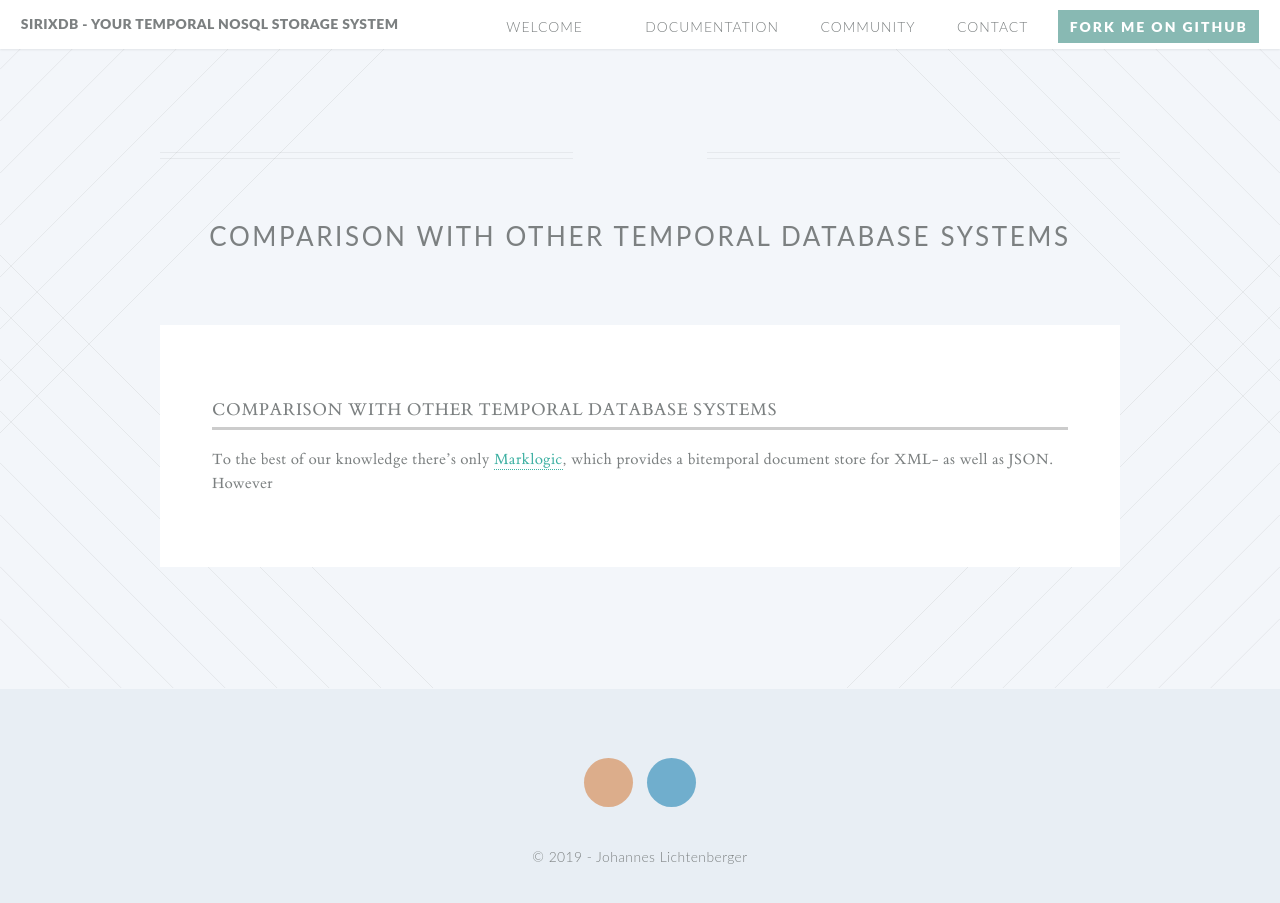
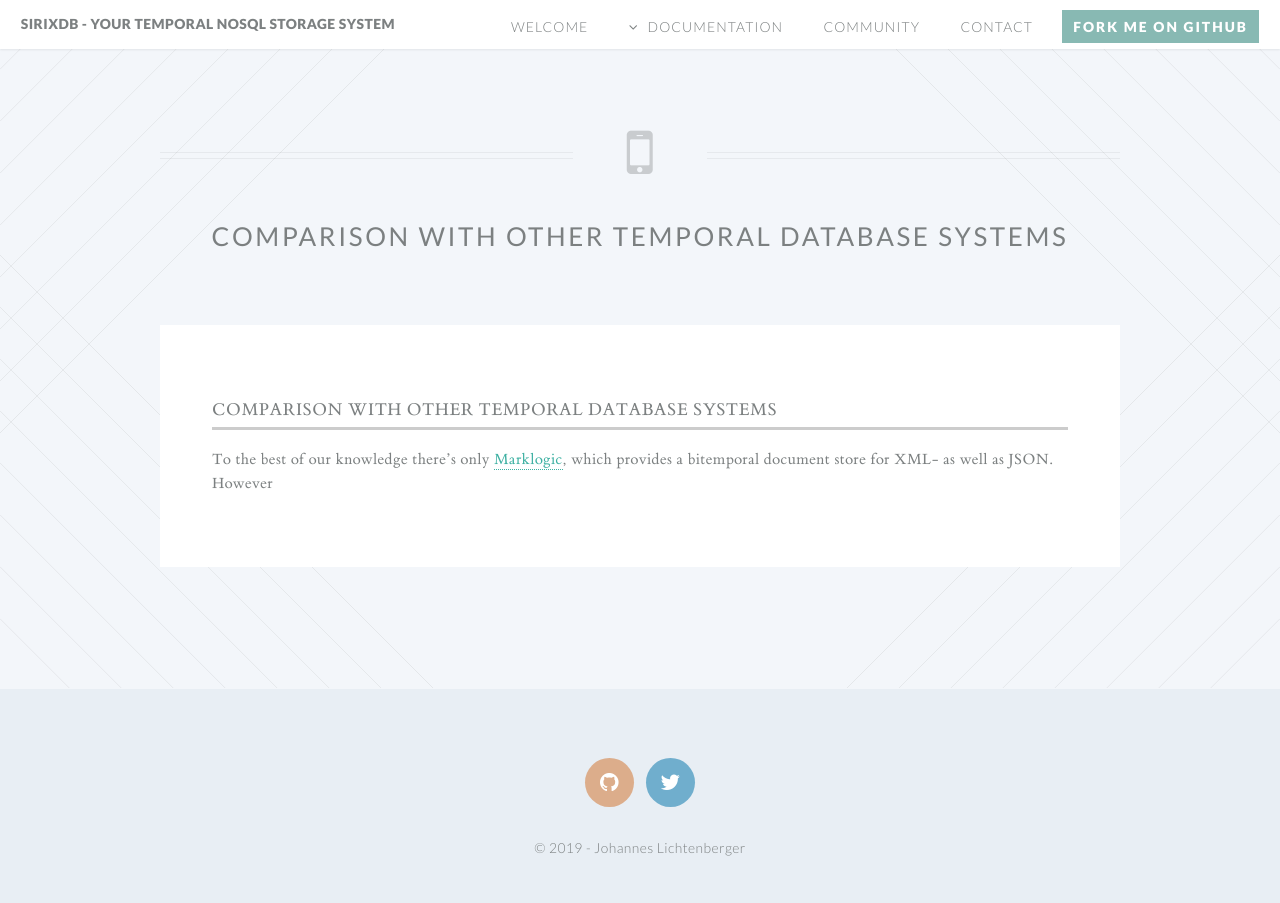
Before and after one commit to sirixdb/sirixdb.github.io, a Jekyll site: the page built from comparison.md, in a window 1280 px wide and 933 px high. Shown: the top 903 px of the window. Built offline with Jekyll 4.4.1, drawn with Linux system fonts in a browser that asks for light colours; our own code applies the rules of GitHub Pages for plain Markdown files.

Commit message:
Update style.css

```diff
--- a/css/style.css
+++ b/css/style.css
@@ -1,4 +1,7 @@
 @charset "UTF-8";
+
+@import url("font-awesome.min.css");
+@import url("http://fonts.googleapis.com/css?family=Lato:300,400,900");
 
 @font-face {
     font-family: "et-bembo";
@@ -27,9 +30,6 @@
     font-style: normal;
     font-display: swap;
 }
-
-@import url("font-awesome.min.css");
-@import url("http://fonts.googleapis.com/css?family=Lato:300,400,900");
 
 /*
 	Twenty by HTML5 UP
```
